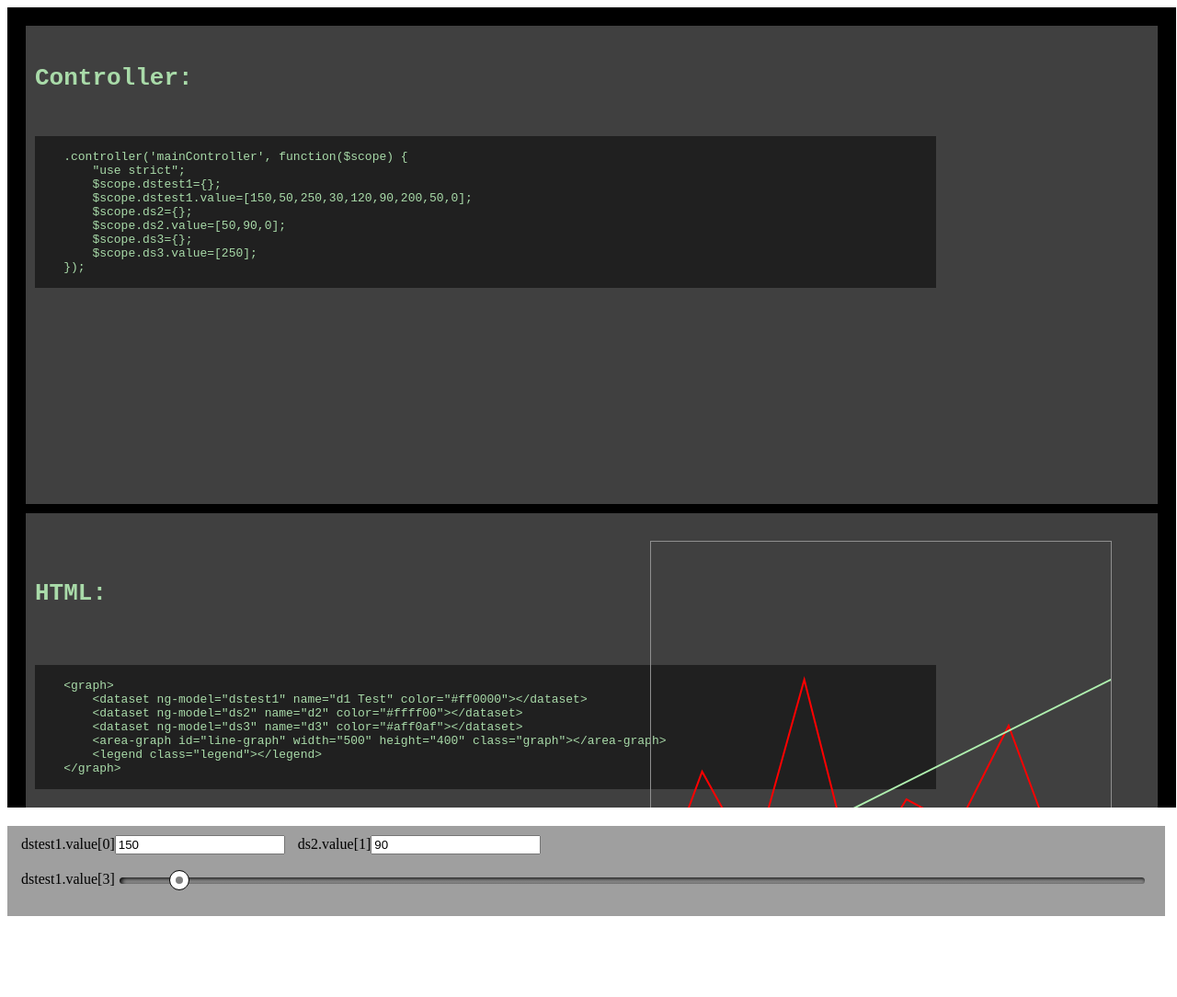
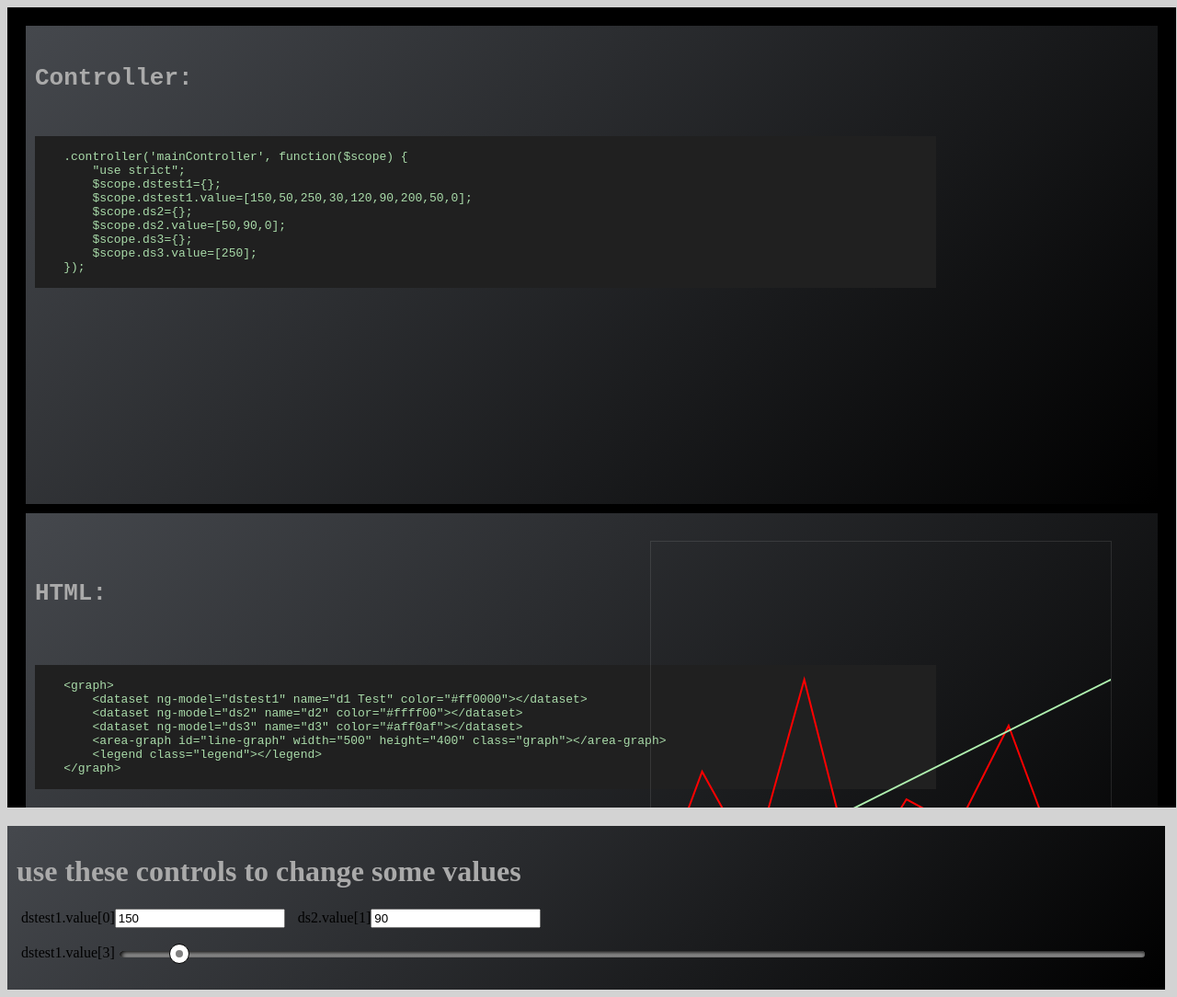
Before and after one commit to mbergerm/angular-graph, a plain HTML site: page demo/index.html in a window 1280 px wide. Shown: the whole page at 92% size. Before the commit the page ends 1004 px from the top, so only its background shows below. Drawn offline with Linux system fonts and the light colour scheme.

Commit message:
some design changes, still bad, but better ;)

```diff
--- a/demo/css/main.css
+++ b/demo/css/main.css
@@ -9,7 +9,14 @@
 }
 
 .legend{
-    background: #4f4f4f;
+    background: #4c4c4c; /* Old browsers */
+    background: -moz-linear-gradient(top, #4c4c4c 0%, #595959 12%, #666666 25%, #474747 39%, #2c2c2c 50%, #000000 51%, #111111 60%, #2b2b2b 76%, #1c1c1c 91%, #131313 100%); /* FF3.6+ */
+    background: -webkit-gradient(linear, left top, left bottom, color-stop(0%,#4c4c4c), color-stop(12%,#595959), color-stop(25%,#666666), color-stop(39%,#474747), color-stop(50%,#2c2c2c), color-stop(51%,#000000), color-stop(60%,#111111), color-stop(76%,#2b2b2b), color-stop(91%,#1c1c1c), color-stop(100%,#131313)); /* Chrome,Safari4+ */
+    background: -webkit-linear-gradient(top, #4c4c4c 0%,#595959 12%,#666666 25%,#474747 39%,#2c2c2c 50%,#000000 51%,#111111 60%,#2b2b2b 76%,#1c1c1c 91%,#131313 100%); /* Chrome10+,Safari5.1+ */
+    background: -o-linear-gradient(top, #4c4c4c 0%,#595959 12%,#666666 25%,#474747 39%,#2c2c2c 50%,#000000 51%,#111111 60%,#2b2b2b 76%,#1c1c1c 91%,#131313 100%); /* Opera 11.10+ */
+    background: -ms-linear-gradient(top, #4c4c4c 0%,#595959 12%,#666666 25%,#474747 39%,#2c2c2c 50%,#000000 51%,#111111 60%,#2b2b2b 76%,#1c1c1c 91%,#131313 100%); /* IE10+ */
+    background: linear-gradient(to bottom, #4c4c4c 0%,#595959 12%,#666666 25%,#474747 39%,#2c2c2c 50%,#000000 51%,#111111 60%,#2b2b2b 76%,#1c1c1c 91%,#131313 100%); /* W3C */
+    filter: progid:DXImageTransform.Microsoft.gradient( startColorstr='#4c4c4c', endColorstr='#131313',GradientType=0 ); /* IE6-9 */
     border: 1px solid #8f8f8f;
     margin: 10px;
     padding: 10px;
@@ -34,7 +41,7 @@
 }
 
 .graph#line-graph div{
-    border: 1px solid #8f8f8f
+    border: 1px solid rgba(255,255,255,0.1);
 }
 
 .graph#area-graph{
@@ -44,12 +51,19 @@
 }
 
 .graph#area-graph div{
-    border: 1px solid #8f8f8f
+    border: 1px solid rgba(0,0,0,0.5);
 }
 
 pre{
     min-height: 500px;
-    background: rgba(128,128,128,0.5);
+    background: #45484d; /* Old browsers */
+    background: -moz-linear-gradient(-45deg, #45484d 0%, #000000 100%); /* FF3.6+ */
+    background: -webkit-gradient(linear, left top, right bottom, color-stop(0%,#45484d), color-stop(100%,#000000)); /* Chrome,Safari4+ */
+    background: -webkit-linear-gradient(-45deg, #45484d 0%,#000000 100%); /* Chrome10+,Safari5.1+ */
+    background: -o-linear-gradient(-45deg, #45484d 0%,#000000 100%); /* Opera 11.10+ */
+    background: -ms-linear-gradient(-45deg, #45484d 0%,#000000 100%); /* IE10+ */
+    background: linear-gradient(135deg, #45484d 0%,#000000 100%); /* W3C */
+    filter: progid:DXImageTransform.Microsoft.gradient( startColorstr='#45484d', endColorstr='#000000',GradientType=1 ); /* IE6-9 fallback on horizontal gradient */
     margin: 10px;
     padding: 10px;
     min-width: 980px;
@@ -63,8 +77,18 @@ code{
     margin-top:20px;
     padding: 10px;
     width: 98%;
-    background: rgba(64,64,64,0.5);
+    background: #45484d; /* Old browsers */
+    background: -moz-linear-gradient(-45deg, #45484d 0%, #000000 100%); /* FF3.6+ */
+    background: -webkit-gradient(linear, left top, right bottom, color-stop(0%,#45484d), color-stop(100%,#000000)); /* Chrome,Safari4+ */
+    background: -webkit-linear-gradient(-45deg, #45484d 0%,#000000 100%); /* Chrome10+,Safari5.1+ */
+    background: -o-linear-gradient(-45deg, #45484d 0%,#000000 100%); /* Opera 11.10+ */
+    background: -ms-linear-gradient(-45deg, #45484d 0%,#000000 100%); /* IE10+ */
+    background: linear-gradient(135deg, #45484d 0%,#000000 100%); /* W3C */
+    filter: progid:DXImageTransform.Microsoft.gradient( startColorstr='#45484d', endColorstr='#000000',GradientType=1 ); /* IE6-9 fallback on horizontal gradient */
     overflow: hidden;
+}
+h1{
+    color: #aaaaaa;
 }
 graph{
     display: inline-table;
--- a/demo/index.html
+++ b/demo/index.html
@@ -10,7 +10,7 @@
     <script src="../js/kinetic-v5.0.1.min.js"></script>
 
 </head>
-<body  ng-controller="mainController">
+<body  ng-controller="mainController" bgcolor="lightgrey">
     <div height="100%">
     <div id="main-view">
 
@@ -69,6 +69,7 @@
 
     </div>
     <div class="control">
+        <h1>use these controls to change some values</h1>
         <form>
             <label>dstest1.value[0]<input type="number" ng-model="dstest1.value[0]"></label>
             <label>ds2.value[1]<input type="number" ng-model="ds2.value[1]"></label><br>
```
